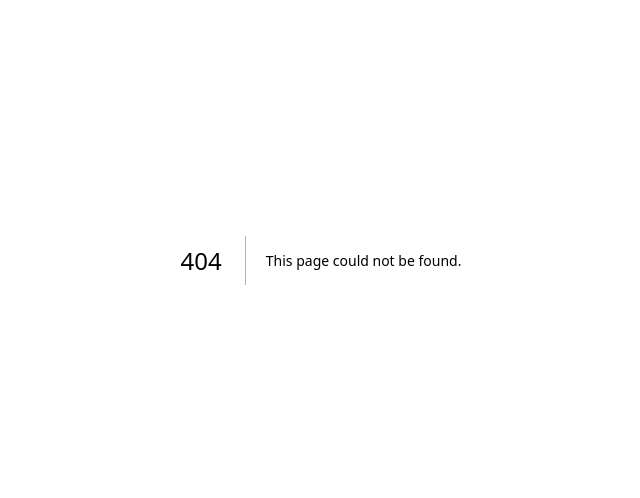
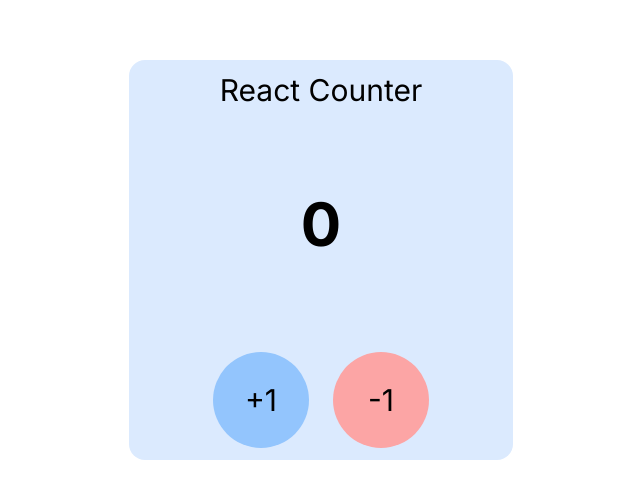
Before and after one commit to lfab-co/react-100, a Next.js app: page /kajiwara/counter in a window 1280 px wide. Before the commit this address had no page. Shown: the part 140-638 px from the top of the page, without its empty margins (319-959 px from the left). Built offline with nearby package versions, Linux system fonts and the light colour scheme.

Commit message:
Feature/kajiwara/counter 002 (#10)
* counter用のページを作成

* ボタンカウンターの実装

```diff
--- /dev/null
+++ b/app/kajiwara/counter/page.tsx
@@ -0,0 +1,43 @@
+'use client'
+import { useState } from 'react'
+
+const Counter = () => {
+  // 押した回数を保持する状態変数 pushCount を宣言
+  const [pushCount, setCount] = useState(0)
+
+  // pushCount変数をインクリメント
+  const incrementCount = () => {
+    setCount((prevCount) => prevCount + 1)
+  }
+
+  // pushCount変数をデクリメント
+  const decrementCount = () => {
+    setCount((prevCount) => prevCount - 1)
+  }
+
+  return (
+    <div className="flex h-screen w-screen items-center justify-center">
+      <div className="flex h-[50%] w-[30%] flex-col items-center justify-between rounded-2xl bg-blue-100">
+        <h1 className="mt-3 text-3xl">React Counter</h1>
+        <h2 className="text-6xl font-bold">{pushCount}</h2>
+
+        <div>
+          <button
+            onClick={incrementCount}
+            className="m-3 size-24 rounded-full bg-blue-300 text-3xl hover:bg-blue-200"
+          >
+            +1
+          </button>
+          <button
+            onClick={decrementCount}
+            className="m-3 size-24 rounded-full bg-red-300 text-3xl hover:bg-red-200"
+          >
+            -1
+          </button>
+        </div>
+      </div>
+    </div>
+  )
+}
+
+export default Counter
--- a/app/kajiwara/page.tsx
+++ b/app/kajiwara/page.tsx
@@ -4,6 +4,8 @@ export default function Kajiwara() {
   return (
     <div>
       <Link href="/kajiwara/hello-world">001 Hello World</Link>
+      <br />
+      <Link href="/kajiwara/counter">002 counter</Link>
     </div>
   )
 }
```
